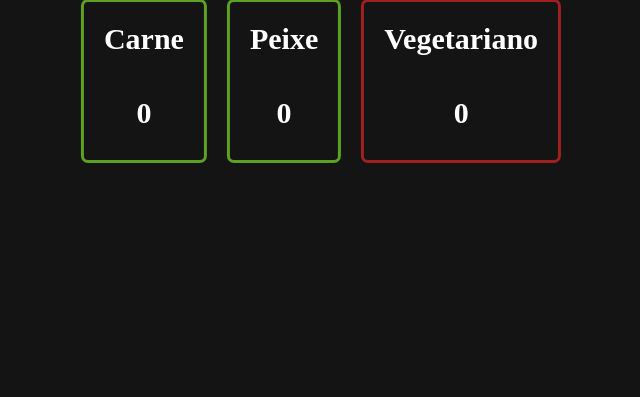
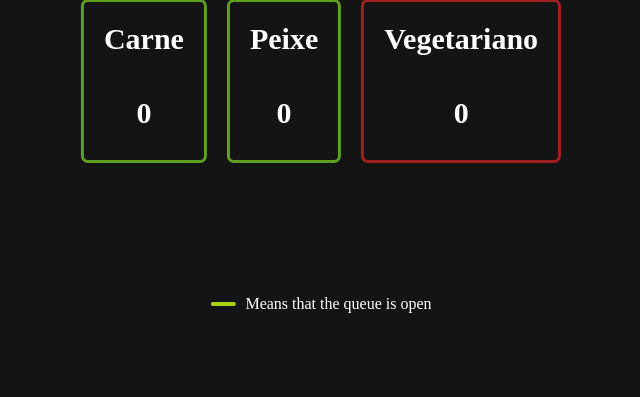
Before and after one commit to Asuryu/GPS, a Flask app: template src/templates/queue.html in a window 1280 px wide. Shown: the part 319-716 px from the top of the page, without its empty margins (319-959 px from the left). Run offline with Flask 2, Linux system fonts and the light colour scheme; the template is opened without the code that fills it, so the values that code supplies are empty; data comes from the database, SQL or seed files in the repository; some libraries are stand-ins or nearby versions; some web fonts are replaced.

Commit message:
Improving website usability

```diff
--- a/src/static/css/menu.css
+++ b/src/static/css/menu.css
@@ -122,10 +122,10 @@ h.mealTypeName{
 }
 .box div{
     position: relative;
-    width: 20px;
-    height: 20px;
+    width: 25px;
+    height: 2px;
     border-radius: 4px;
-    border: 3px solid #a7d319;
+    border: 2px solid #a7d319;
     margin-right: 10px;
 }
 
--- a/src/static/css/queue.css
+++ b/src/static/css/queue.css
@@ -75,3 +75,26 @@
     color: #FFFFFF;
     padding: 10px;
 }
+
+.box{
+    position: absolute;
+    width: 100%;
+    left: 50%;
+    transform: translate(-50%, 0%);
+    top: 290px;
+    display: flex;
+    flex-direction: row;
+    justify-content: center;
+    align-items: center;
+}
+.box div{
+    position: relative;
+    width: 25px;
+    height: 2px;
+    border-radius: 4px;
+    border: 2px solid #a7d319;
+    margin-right: 10px;
+}
+.red_legend{
+    border: 2px solid #a02020;
+}
--- a/src/static/js/menu.js
+++ b/src/static/js/menu.js
@@ -1,4 +1,4 @@
-const WEEKDAY = ["Segunda-Feira", "Terça-Feira", "Quarta-Feira", "Quinta-Feira", "Sexta-Feira"];
+const WEEKDAY = ["Monday", "Tuesday", "Wednesday", "Thrusday", "Friday"];
 
 var changed_intents = []
 
--- a/src/static/js/statistics.js
+++ b/src/static/js/statistics.js
@@ -18,7 +18,7 @@ $(document).ready(function () {
             new Chart(mealTypes, {
                 type: 'bar',
                 data: {
-                    labels: ['Peixe', 'Carne', 'Vegetariano'],
+                    labels: ['Fish', 'Meat', 'Vegetarian'],
                     datasets: [{
                         label: '',
                         data: [mealTypesData.Peixe, mealTypesData.Carne, mealTypesData.Vegetariano],
@@ -42,7 +42,7 @@ $(document).ready(function () {
             new Chart(mealPeriods, {
                 type: 'pie',
                 data: {
-                    labels: ['Almoço', 'Jantar'],
+                    labels: ['Lunch', 'Dinner'],
                     datasets: [{
                         label: 'Meal Periods',
                         data: [mealPeriodsData["Almoço"], mealPeriodsData.Jantar],
@@ -61,7 +61,7 @@ $(document).ready(function () {
             new Chart(mealWeekdays, {
                 type: 'doughnut',
                 data: {
-                    labels: ['Segunda-Feira', 'Terça-Feira', 'Quarta-Feira', 'Quinta-Feira', 'Sexta-Feira'],
+                    labels: ['Monday', 'Tuesday', 'Wednesady', 'Thursday', 'Friday'],
                     datasets: [{
                         label: 'Meal Periods',
                         data: [mealWeekdaysData["Segunda-Feira"], mealWeekdaysData["Terça-Feira"], mealWeekdaysData["Quarta-Feira"], mealWeekdaysData["Quinta-Feira"], mealWeekdaysData["Sexta-Feira"]],
--- a/src/templates/menu.html
+++ b/src/templates/menu.html
@@ -50,13 +50,13 @@
         </select>
         <div id="menu">
         {% if (menu) %}
-            <h class="mealTypeName">Almoço</h>
+            <h class="mealTypeName">Lunch</h>
             <div class="menu-wrap" id="almoco">
             </div>
         {% endif %}
 
         {% if (menu) %}
-            <h class="mealTypeName">Jantar</h>
+            <h class="mealTypeName">Dinner</h>
             <div class="menu-wrap" id="jantar">
             </div>
         {% endif %}
--- a/src/templates/queue.html
+++ b/src/templates/queue.html
@@ -61,6 +61,10 @@
                 <button class="button-positive decreaseBtn">Decrease</button>
             {% endif %}
         </div>
+        <div class="box">
+            <div></div>
+            <p>Means that the queue is open</p>
+        </div>
     </div>
 </body>
 </html>
```
Also changed, not shown: src/templates/index.html (+6 -6 lines).
